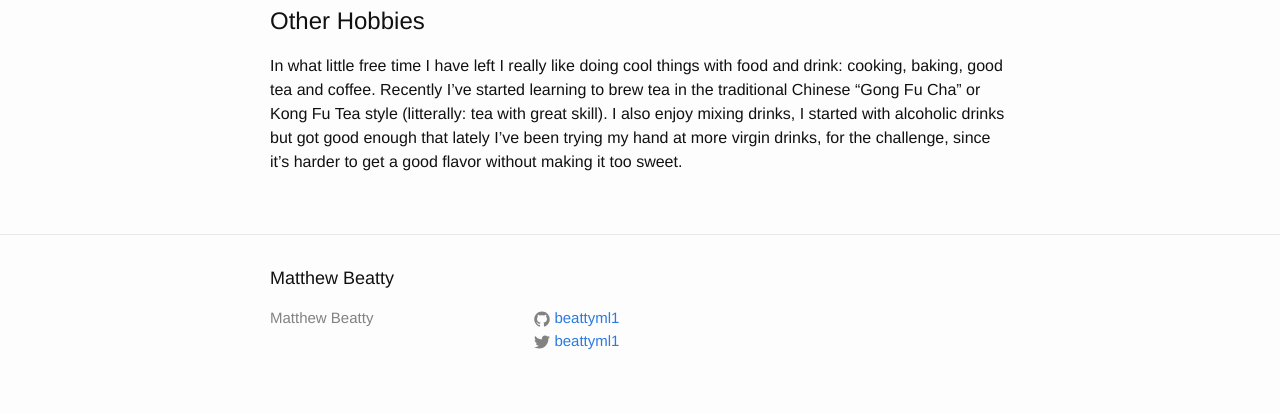
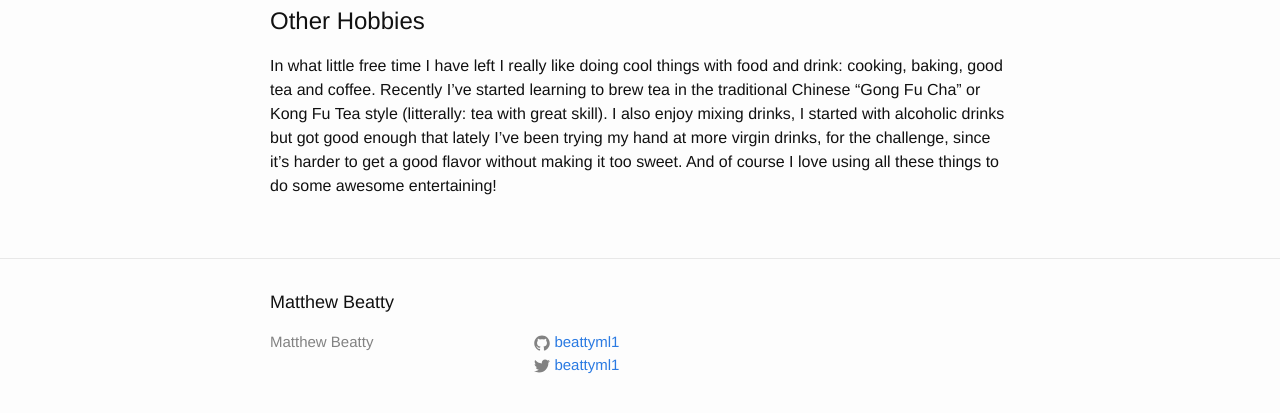
Before and after one commit to beattyml1/beattyml1.github.io, a Jekyll site: the page built from index.md, in a window 1280 px wide and 900 px high, scrolled down 664 px, cut to the strip 464-877 px from the top of the window. Built offline with Jekyll 4.4.1, drawn with Linux system fonts in a browser that asks for light colours.

Commit message:
Update index.md

```diff
--- a/index.md
+++ b/index.md
@@ -19,4 +19,4 @@ As a hobby I also record/produce music. Mostly I record other people. If you wan
 <iframe width="100%" height="450" scrolling="no" frameborder="no" src="https://w.soundcloud.com/player/?url=https%3A//api.soundcloud.com/playlists/4790749&amp;auto_play=false&amp;hide_related=false&amp;show_comments=true&amp;show_user=true&amp;show_reposts=false&amp;visual=true"></iframe>
 
 # Other Hobbies
-In what little free time I have left I really like doing cool things with food and drink: cooking, baking, good tea and coffee. Recently I've started learning to brew tea in the traditional Chinese "Gong Fu Cha" or Kong Fu Tea style (litterally: tea with great skill). I also enjoy mixing drinks, I started with alcoholic drinks but got good enough that lately I've been trying my hand at more virgin drinks, for the challenge, since it's harder to get a good flavor without making it too sweet.
+In what little free time I have left I really like doing cool things with food and drink: cooking, baking, good tea and coffee. Recently I've started learning to brew tea in the traditional Chinese "Gong Fu Cha" or Kong Fu Tea style (litterally: tea with great skill). I also enjoy mixing drinks, I started with alcoholic drinks but got good enough that lately I've been trying my hand at more virgin drinks, for the challenge, since it's harder to get a good flavor without making it too sweet. And of course I love using all these things to do some awesome entertaining!
```
